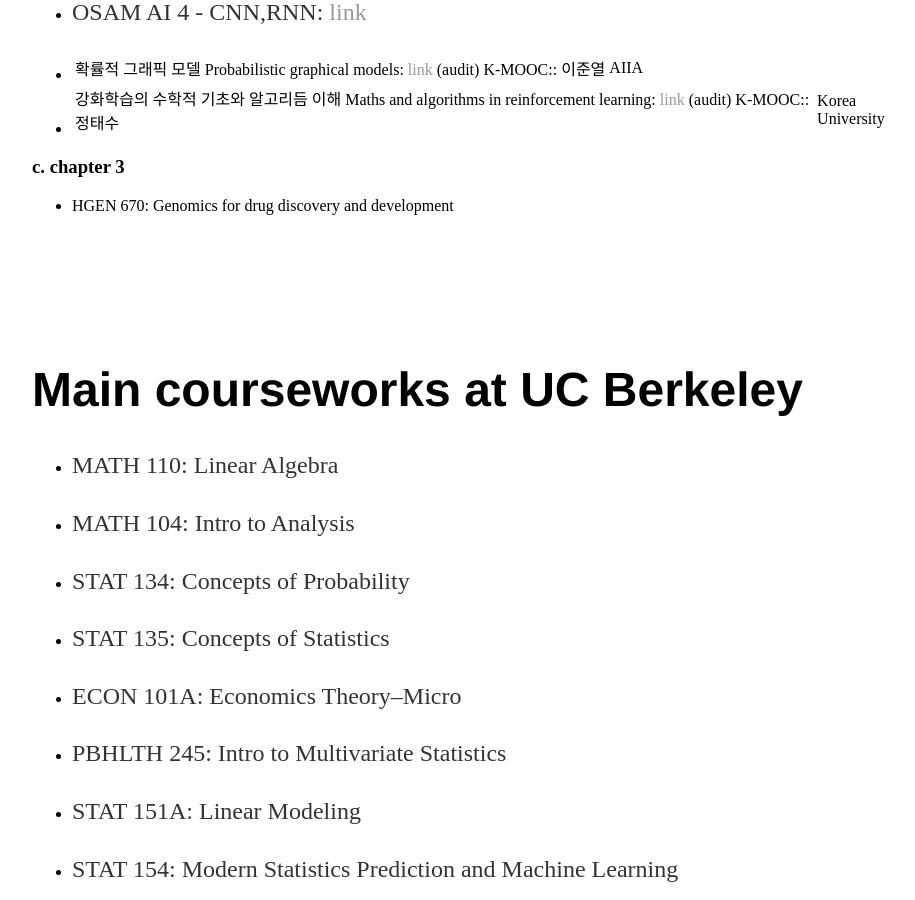
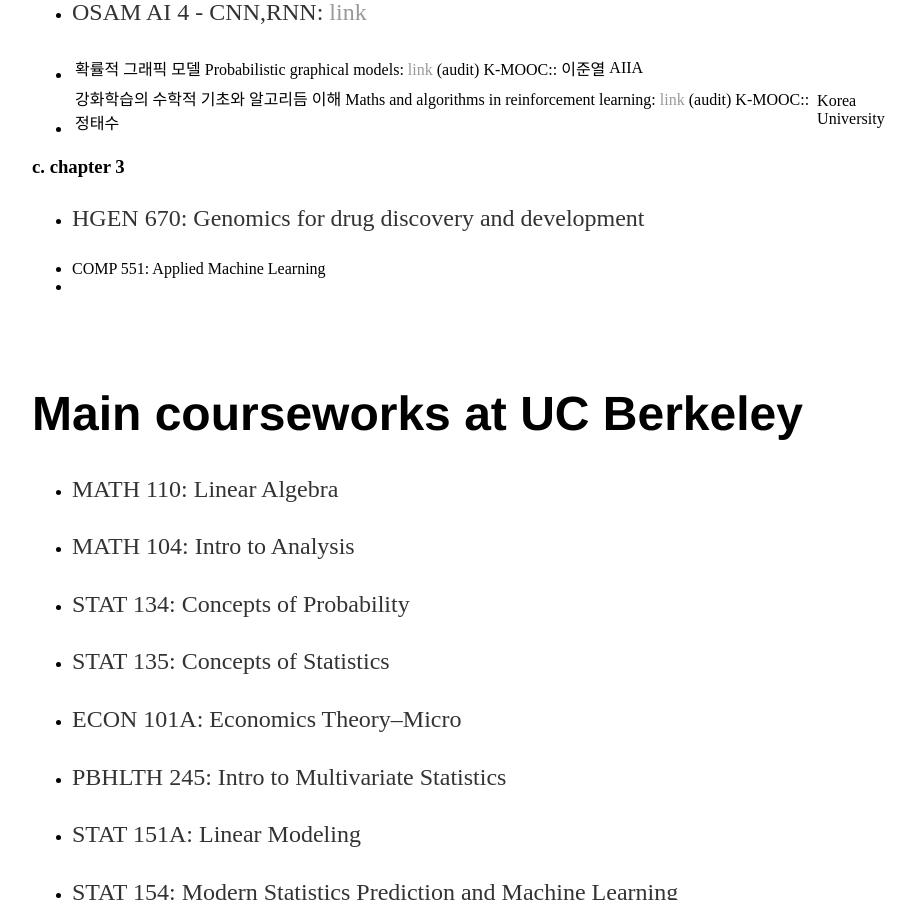
Before and after one commit to yjkweon24/yjkweon24.github.io, a Jekyll site: the page built from coursework/coursework.md, in a window 1280 px wide and 900 px high, scrolled down 777 px. Shown: the whole window, without its empty margins (160-1075 px from the left). Built offline with Jekyll 4.4.1, drawn with Linux system fonts in a browser that asks for light colours; our own code applies the rules of GitHub Pages for plain Markdown files.

Commit message:
Update coursework.md

```diff
--- a/coursework/coursework.md
+++ b/coursework/coursework.md
@@ -29,6 +29,8 @@
 ### c. chapter 3
 * HGEN 670: Genomics for drug discovery and development
 
+* COMP 551: Applied Machine Learning
+*
 <br>
 
 <br>
```
